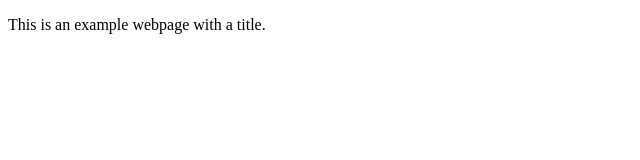
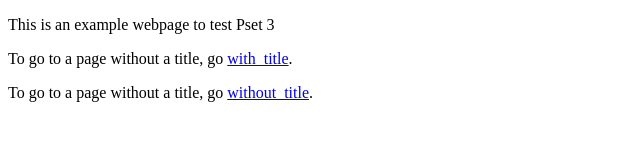
Before and after one commit to yongwenxin/yongwenxin.github.io, a plain HTML site: page index.html in a window 1280 px wide. Shown: the whole page, without its empty margins (0-640 px from the left). Drawn offline with Linux system fonts and the light colour scheme.

Commit message:
Update index.html

```diff
--- a/index.html
+++ b/index.html
@@ -2,9 +2,11 @@
 
 <html lang="en">
     <head>
-        <title>This Page Got A Title</title>
+        <title>Test Page</title>
     </head>
     <body>
-        <p>This is an example webpage with a title.</p>
+        <p>This is an example webpage to test Pset 3</p>
+        <p>To go to a page without a title, go <a href="website_with_title.html">with_title</a>.</p>
+        <p>To go to a page without a title, go <a href="website_without_title.html">without_title</a>.</p>
     </body>
 </html>
```
